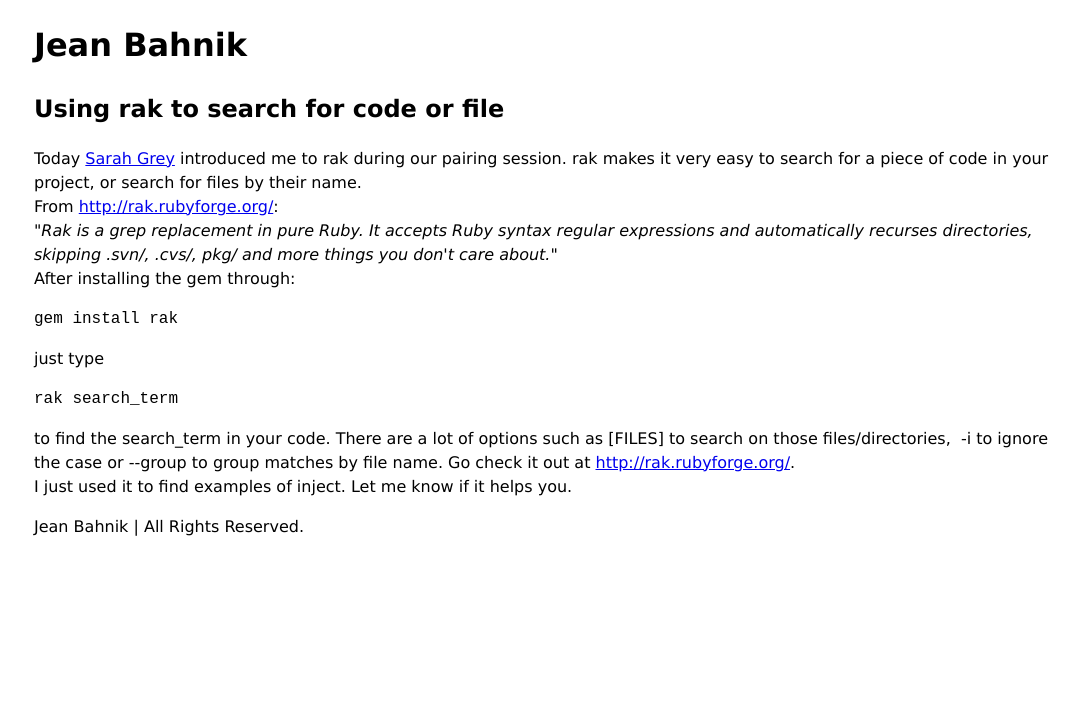
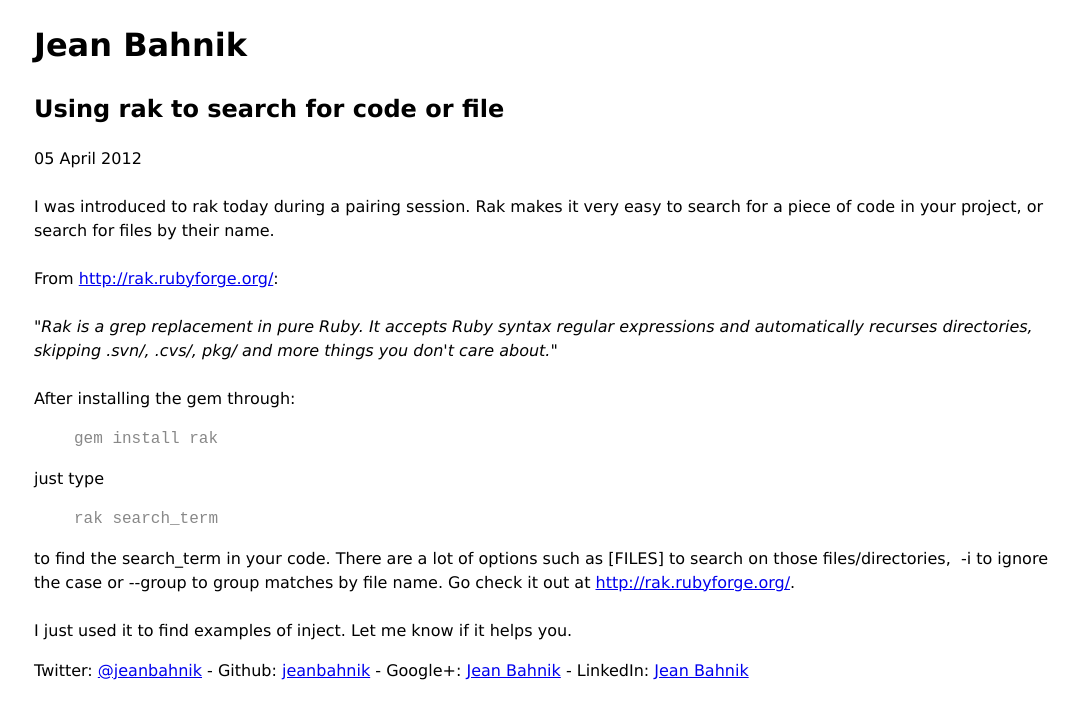
Before and after one commit to jeanbahnik/jeanbahnik.github.io, a Jekyll site: the page built from _posts/2012-04-05-using-rak-to-search-for-code-or-file.html, in a window 1280 px wide. Shown: the top 719 px of the page, without its empty margins (94-1173 px from the left). Built offline with Jekyll 4.4.1, drawn with Linux system fonts in a browser that asks for light colours.

Commit message:
partials for header and footer, social links, posts cleanup

```diff
--- /dev/null
+++ b/_includes/footer.html
@@ -0,0 +1,3 @@
+<footer>
+  <p>Twitter: <a href='https://twitter.com/jeanbahnik'>@jeanbahnik</a> - Github: <a href="https://github.com/jeanbahnik">jeanbahnik</a> - Google+: <a href="https://plus.google.com/101212275218065793061">Jean Bahnik</a> - LinkedIn: <a href="http://www.linkedin.com/in/jeanbahnik/">Jean Bahnik</a></p>
+</footer>
--- /dev/null
+++ b/_includes/header.html
@@ -0,0 +1,5 @@
+<header>
+  <h1> Jean Bahnik </h1>
+  {% if page.title %}<h2>{{ page.title }}</h2>{% endif %}
+  {% if page.date %}{{ page.date | date: "%d %B %Y" }}<br/><br/>{% endif %}
+<header>
--- a/_layouts/post.html
+++ b/_layouts/post.html
@@ -10,16 +10,11 @@
 
   <div id="main">
 
-    <header>
-      <h1> Jean Bahnik </h1>
-      {% if page.title %}<h2>{{ page.title }}</h2>{% endif %}
-    <header>
+    {% include header.html %}
 
     {{ content }}
 
-    <footer>
-      <p>Jean Bahnik | All Rights Reserved. </p>
-    </footer>
+    {% include footer.html %}
 
   </div>
 </body>
--- a/_posts/2012-04-05-using-rak-to-search-for-code-or-file.html
+++ b/_posts/2012-04-05-using-rak-to-search-for-code-or-file.html
@@ -13,16 +13,16 @@
   _edit_last: '1'
   dsq_thread_id: '720542488'
 ---
-Today <a href="https://twitter.com/#!/fablednet">Sarah Grey</a> introduced me to rak during our pairing session. rak makes it very easy to search for a piece of code in your project, or search for files by their name.
-<br/>
+I was introduced to rak today during a pairing session. Rak makes it very easy to search for a piece of code in your project, or search for files by their name.
+<br/><br/>
 From <a href="http://rak.rubyforge.org/">http://rak.rubyforge.org/</a>:
-<br/>
+<br/><br/>
 <em>"Rak is a grep replacement in pure Ruby. It accepts Ruby syntax regular expressions and automatically recurses directories, skipping .svn/, .cvs/, pkg/ and more things you don't care about."</em>
-<br/>
+<br/><br/>
 After installing the gem through:
-<pre>gem install rak</pre>
+{% highlight shell-session %}gem install rak{% endhighlight %}
 just type
-<pre>rak search_term</pre>
+{% highlight shell-session %}rak search_term{% endhighlight %}
 to find the search_term in your code. There are a lot of options such as [FILES] to search on those files/directories,  -i to ignore the case or --group to group matches by file name. Go check it out at <a href="http://rak.rubyforge.org/">http://rak.rubyforge.org/</a>.
-<br/>
+<br/><br/>
 I just used it to find examples of inject. Let me know if it helps you.
```
Also changed, not shown: _layouts/default.html (+2 -6 lines), _posts/2012-01-16-installing-the-braintree-payment-solution.html (+38 -26 lines), _posts/2012-02-16-new-rails-developer-resources-list.html (+38 -38 lines).
